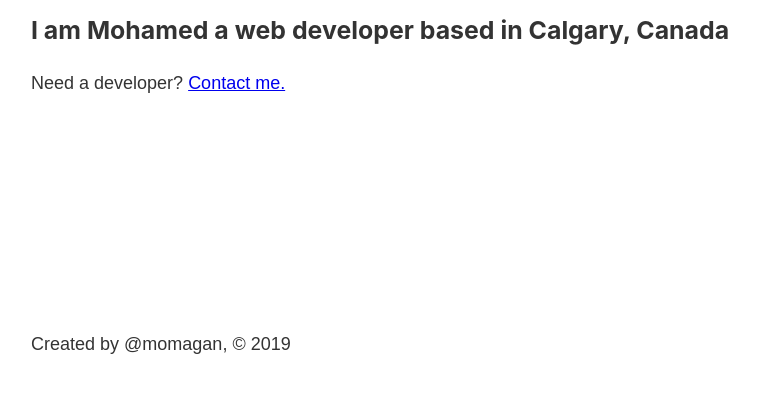
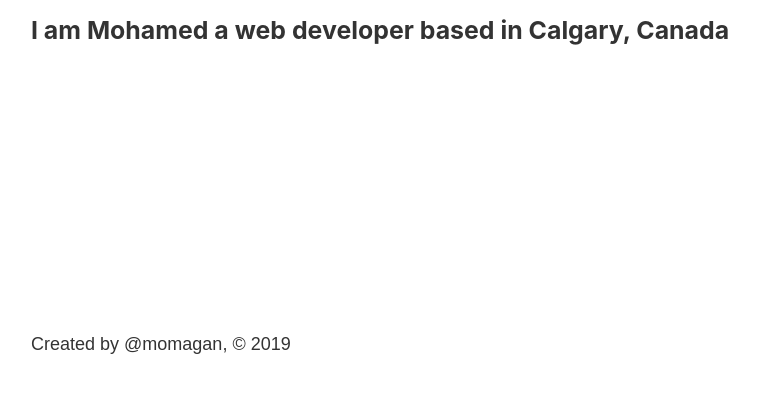
Before and after one commit to Amiinoz/blog-post, a Gatsby site: page / in a window 1280 px wide. Shown: the part 399-792 px from the top of the page, without its empty margins (252-1011 px from the left). Built offline with nearby package versions, Linux system fonts and the light colour scheme; Gatsby itself is replaced by a stand-in of ours.

Commit message:
removed contact link from home

```diff
--- a/src/pages/index.js
+++ b/src/pages/index.js
@@ -11,7 +11,7 @@
     <Head title='Home'/>
       <h1>Hello.</h1>
       <h3>I am Mohamed a web developer based in Calgary, Canada</h3>
-      <p>Need a developer? <Link to="/Contact"> Contact me.</Link></p>
+
     </Layout>
 
   )
```
Also changed, not shown: README.md.
